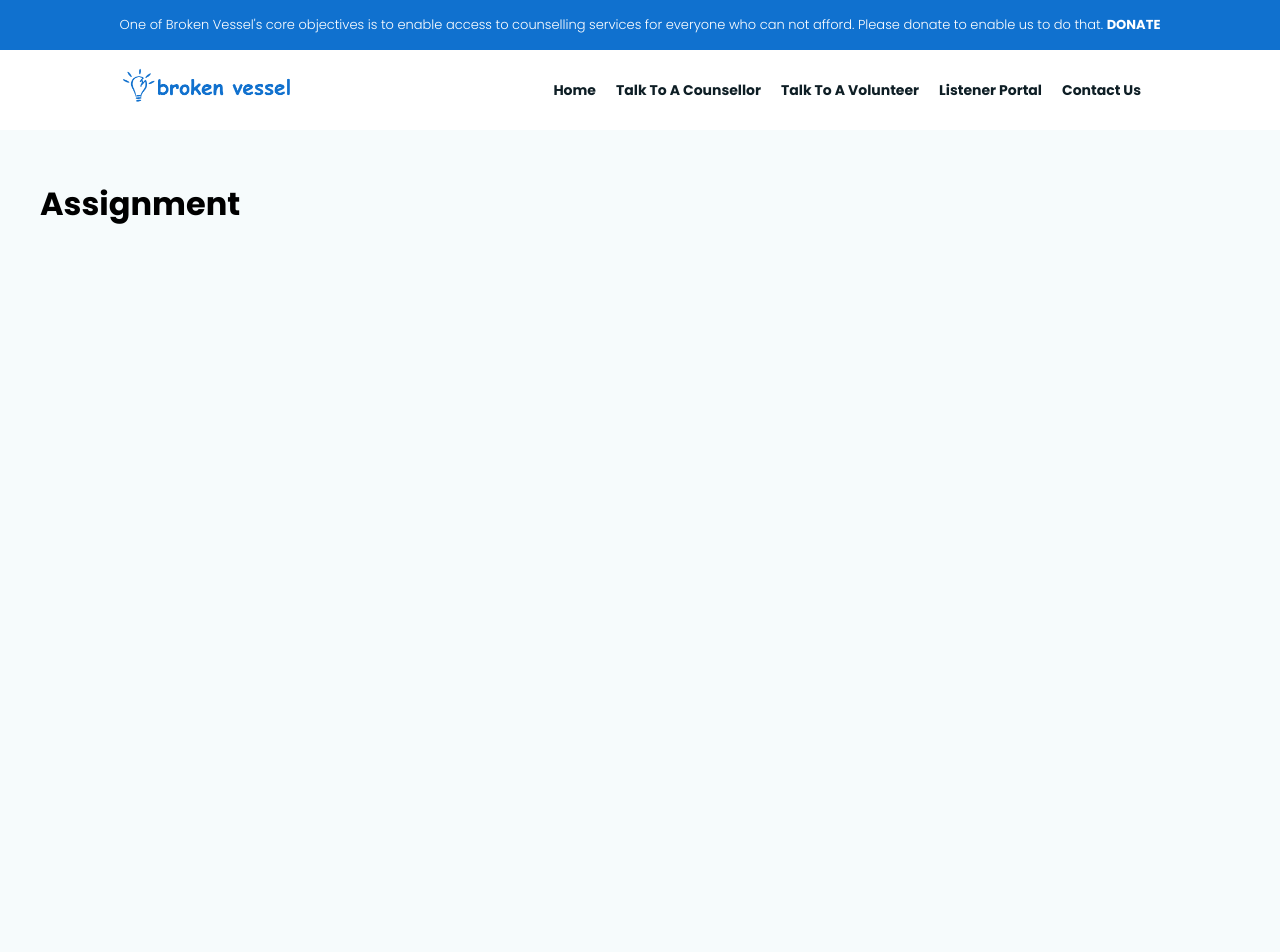
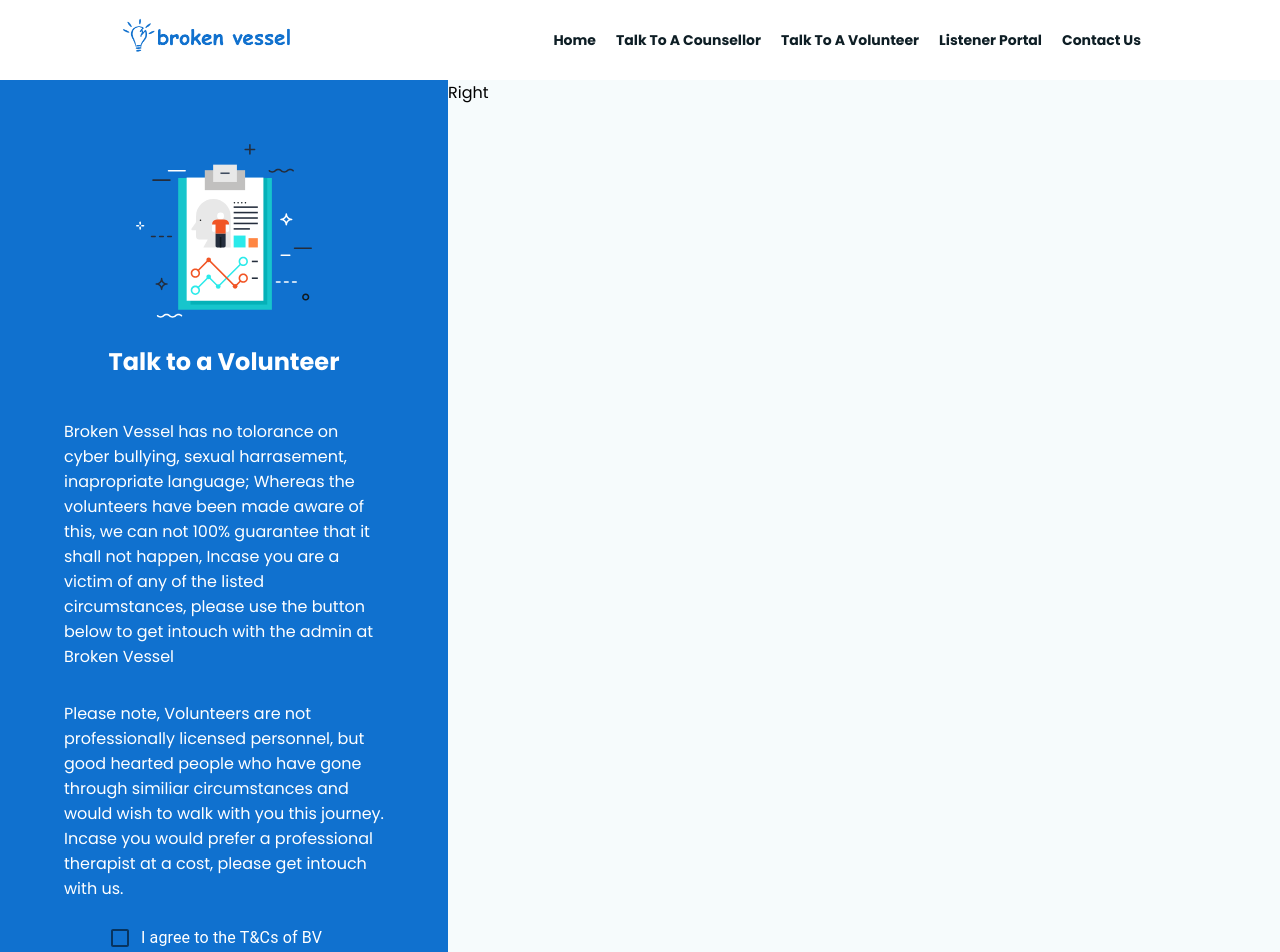
Before and after one commit to rmauritsson/brokenvessel_serverless, a React (Create React App) app: page /assignment in a window 1280 px wide. Shown: the top 952 px of the page. Before the commit the page ends 800 px from the top, so only its background shows below. Built offline with nearby package versions, Linux system fonts and the light colour scheme.

Commit message:
Added styles on assignment page

```diff
--- a/src/App.js
+++ b/src/App.js
@@ -13,18 +13,18 @@ function App() {
   return (
     <div>
       <Router>
-        <TopBarAlert />
+        {/* <TopBarAlert /> */}
+
         <Navbar />
-        <div className="container">
+
         <Switch>
           <Route path="/adminOnly" component={Admin} />
           <Route path="/assignment" component={Assignment} />
-            <Route path="/counsellors" component={Counsellor} />
+          <Route path="/counsellor" component={Counsellor} />
           <Route path="/contactUs" component={ContactUs} />
           <Route path="/listener" component={Listener} />
           <Route path="/" component={Home} />
         </Switch>
-        </div>
       </Router>
     </div>
   );
--- a/src/App.scss
+++ b/src/App.scss
@@ -1,4 +1,7 @@
 @import url("https://fonts.googleapis.com/css2?family=Poppins:wght@100;200;300;400;700&display=swap");
+@import "./queries/bigphones.scss";
+@import "./queries/smallphones.scss";
+@import "./queries/tablets.scss";
 
 *,
 *::before,
@@ -19,7 +22,6 @@ $textColor: #0e1e25;
 .container {
   max-width: 1200px;
   margin: auto;
-  margin-top: 50px;
 }
 
 /************ TOP BAR JS*******************/
@@ -103,4 +105,35 @@ $textColor: #0e1e25;
   }
 }
 
-//
+// .........Assignment Page..............
+.assignment {
+  display: grid;
+  grid-template-columns: 35% 65%;
+
+  .assignment_left {
+    background-color: $primaryColor;
+    color: white;
+
+    .assignment_left__content {
+      padding: 4rem;
+      display: flex;
+      flex-direction: column;
+      align-items: center;
+
+      h2 {
+        padding: 1.5rem 0;
+      }
+
+      p {
+        padding: 1rem 0;
+      }
+
+      img {
+        width: 55%;
+        height: 55%;
+      }
+    }
+  }
+  .assignment_right {
+  }
+}
--- a/src/components/Navbar.js
+++ b/src/components/Navbar.js
@@ -1,5 +1,5 @@
 import { Link } from "react-router-dom";
-import logo from "../logo.png";
+import logo from "../img/logo.png";
 
 const Navbar = () => {
   return (
--- a/src/pages/Admin.js
+++ b/src/pages/Admin.js
@@ -1,7 +1,9 @@
 const Admin = () => {
   return (
-    <div className="admin">
-      <h1>Admin</h1>
+    <div className="container">
+      <div className="admin">
+        <h1>Admin</h1>
+      </div>
     </div>
   );
 };
--- a/src/pages/Assignment.js
+++ b/src/pages/Assignment.js
@@ -1,7 +1,49 @@
+import React, { useState } from "react";
+import InfoGraphic from "../img/info_graphic_1.svg";
+import FormControlLabel from "@material-ui/core/FormControlLabel";
+import Checkbox from "@material-ui/core/Checkbox";
+
 const Assignment = () => {
+  const [consent, setConsent] = useState(false);
+
+  const handleChange = (event) => setConsent(!consent);
+
   return (
     <div className="assignment">
-      <h1>Assignment</h1>
+      <div className="assignment_left">
+        <div className="assignment_left__content">
+          <img src={InfoGraphic} alt="info Graphics" />
+          <h2>Talk to a Volunteer</h2>
+
+          <p>
+            Broken Vessel has no tolorance on cyber bullying, sexual
+            harrasement, inapropriate language; Whereas the volunteers have been
+            made aware of this, we can not 100% guarantee that it shall not
+            happen, Incase you are a victim of any of the listed circumstances,
+            please use the button below to get intouch with the admin at Broken
+            Vessel
+          </p>
+          <p>
+            Please note, Volunteers are not professionally licensed personnel,
+            but good hearted people who have gone through similiar circumstances
+            and would wish to walk with you this journey. Incase you would
+            prefer a professional therapist at a cost, please get intouch with
+            us.
+          </p>
+          <FormControlLabel
+            control={
+              <Checkbox
+                checked={consent}
+                onChange={handleChange}
+                name="consent"
+                color="primary"
+              />
+            }
+            label="I agree to the T&Cs of BV"
+          />
+        </div>
+      </div>
+      <div className="assignment_right">Right</div>
     </div>
   );
 };
--- a/src/pages/ContactUs.js
+++ b/src/pages/ContactUs.js
@@ -1,7 +1,9 @@
 const ContactUs = () => {
   return (
-    <div className="contact">
-      <h1>Contact Us</h1>
+    <div className="container">
+      <div className="contact">
+        <h1>Contact Us</h1>
+      </div>
     </div>
   );
 };
--- a/src/pages/Counsellor.js
+++ b/src/pages/Counsellor.js
@@ -1,7 +1,9 @@
 const Counsellor = () => {
   return (
-    <div className="counsellor">
-      <h1>Counsellor</h1>
+    <div className="container">
+      <div className="counsellor">
+        <h1>Counsellor Page</h1>
+      </div>
     </div>
   );
 };
--- a/src/pages/Home.js
+++ b/src/pages/Home.js
@@ -1,7 +1,9 @@
 const Home = () => {
   return (
-    <div className="home">
-      <h1>Home</h1>
+    <div className="container">
+      <div className="home">
+        <h1>Home</h1>
+      </div>
     </div>
   );
 };
--- a/src/pages/Listener.js
+++ b/src/pages/Listener.js
@@ -1,7 +1,9 @@
 const Listener = () => {
   return (
-    <div className="listener">
-      <h1>Listener</h1>
+    <div className="container">
+      <div className="listener">
+        <h1>Listener</h1>
+      </div>
     </div>
   );
 };
--- /dev/null
+++ b/src/queries/bigphones.scss
@@ -0,0 +1,16 @@
+/*Big smartphones [426px -> 600px]*/
+@media only screen and (max-width: 600px) {
+  // .........Assignment Page..............
+  .assignment {
+    display: grid;
+    grid-template-columns: 100% !important;
+
+    .assignment_left {
+      background-color: yellow !important;
+      color: white;
+    }
+    .assignment_right {
+    }
+  }
+  //End of Query
+}
--- /dev/null
+++ b/src/queries/smallphones.scss
@@ -0,0 +1,17 @@
+/*Small smartphones [325px -> 425px]*/
+
+@media only screen and (max-width: 425px) {
+  // .........Assignment Page..............
+  .assignment {
+    display: grid;
+    grid-template-columns: 100% !important;
+
+    .assignment_left {
+      background-color: green !important;
+      color: white;
+    }
+    .assignment_right {
+    }
+  }
+  //End of Query
+}
--- /dev/null
+++ b/src/queries/tablets.scss
@@ -0,0 +1,15 @@
+/*Tablets [601px -> 1200px]*/
+@media only screen and (max-width: 1200px) {
+  // .........Assignment Page..............
+  .assignment {
+    display: grid;
+    grid-template-columns: 40% 60% !important;
+
+    .assignment_left {
+      color: white;
+    }
+    .assignment_right {
+    }
+  }
+  //End of Query
+}
```
Also changed, not shown: src/img/info_graphic_1.svg (added), src/img/logo.png (renamed from src/logo.png). Lines whose indentation alone changed are shown as unchanged.
